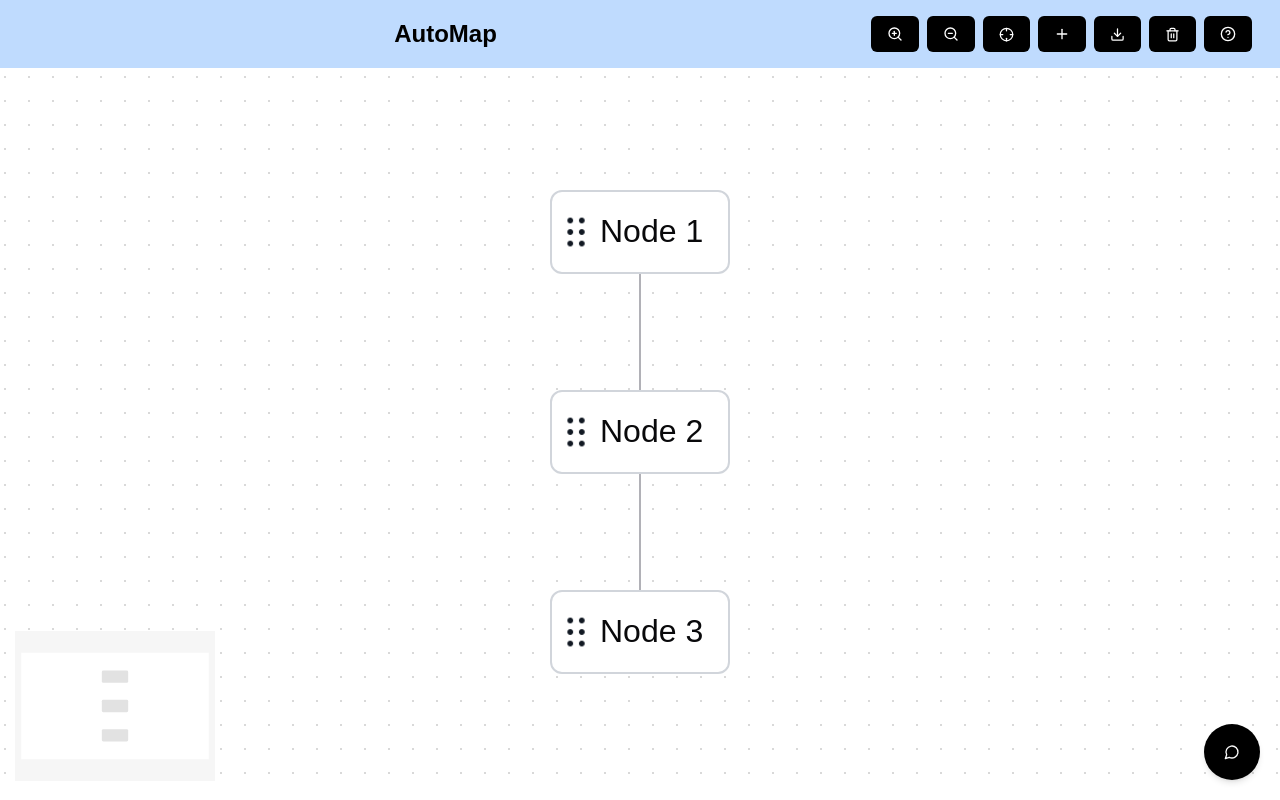
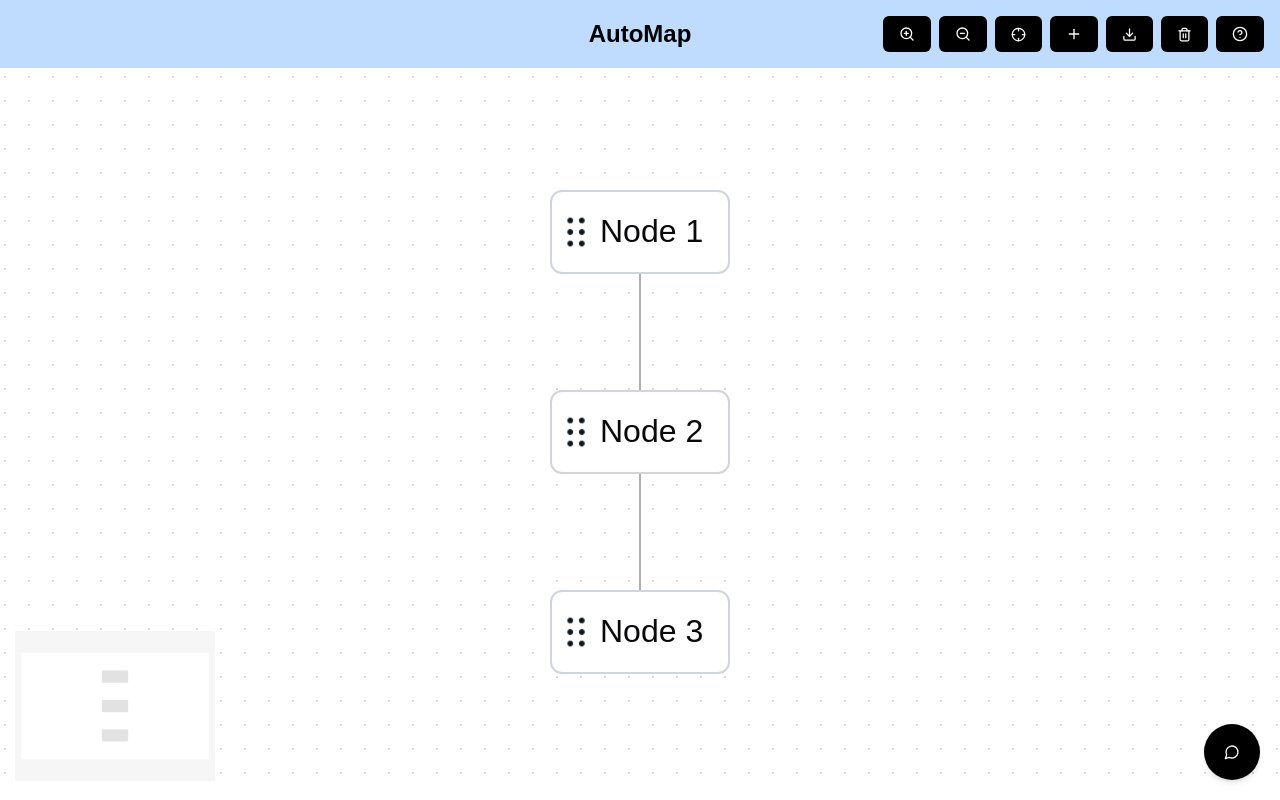
Before and after one commit to irith-k/AutoMap, a Next.js app in the folder automap/: page / in a window 1280 px wide. Built offline with nearby package versions, Linux system fonts and the light colour scheme.

Commit message:
Centered title

```diff
--- a/automap/src/components/header.tsx
+++ b/automap/src/components/header.tsx
@@ -10,8 +10,11 @@ import HelpButton from './ui/help-button';
 
 const Header = () => {
     return (
-        <header className="bg-blue-200 text-black py-3 px-6 flex justify-between items-center">
-            <div className="flex-1 text-center text-2xl font-bold cursor-default">AutoMap</div>
+        <header className="bg-blue-200 text-black py-3 px-3 flex justify-between items-center">
+            <div className="absolute left-1/2 transform -translate-x-1/2 cursor-default">
+                <h1 className="text-2xl font-bold">AutoMap</h1>
+            </div>
+            <div className='ml-auto flex'>
                 <ZoomInButton></ZoomInButton>
                 <ZoomOutButton></ZoomOutButton>
                 <FitButton></FitButton>
@@ -19,6 +22,7 @@ const Header = () => {
                 <SaveButton></SaveButton>
                 <ClearButton></ClearButton>
                 <HelpButton></HelpButton>
+            </div>
         </header>
     );
 }
```
Lines whose indentation alone changed are shown as unchanged.
